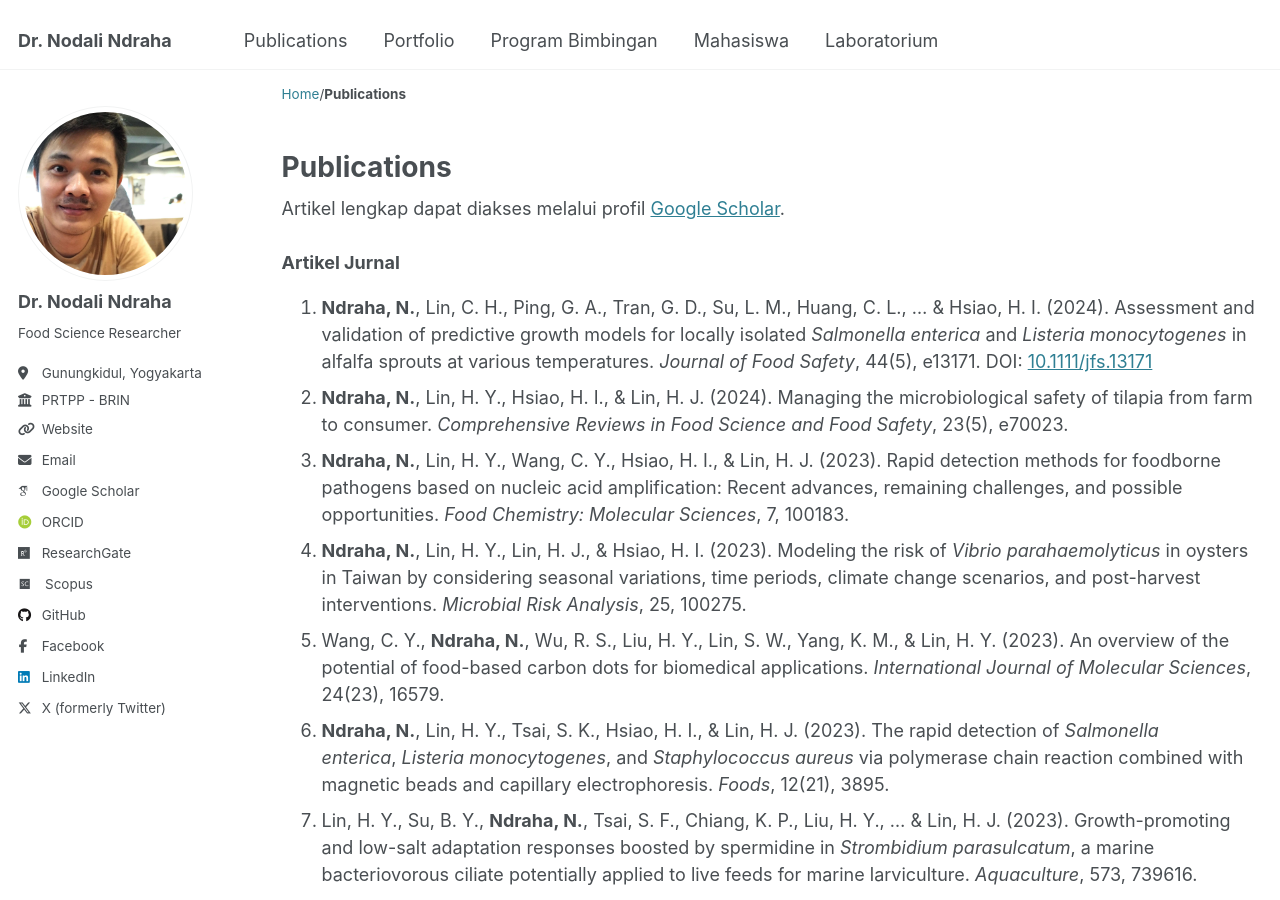
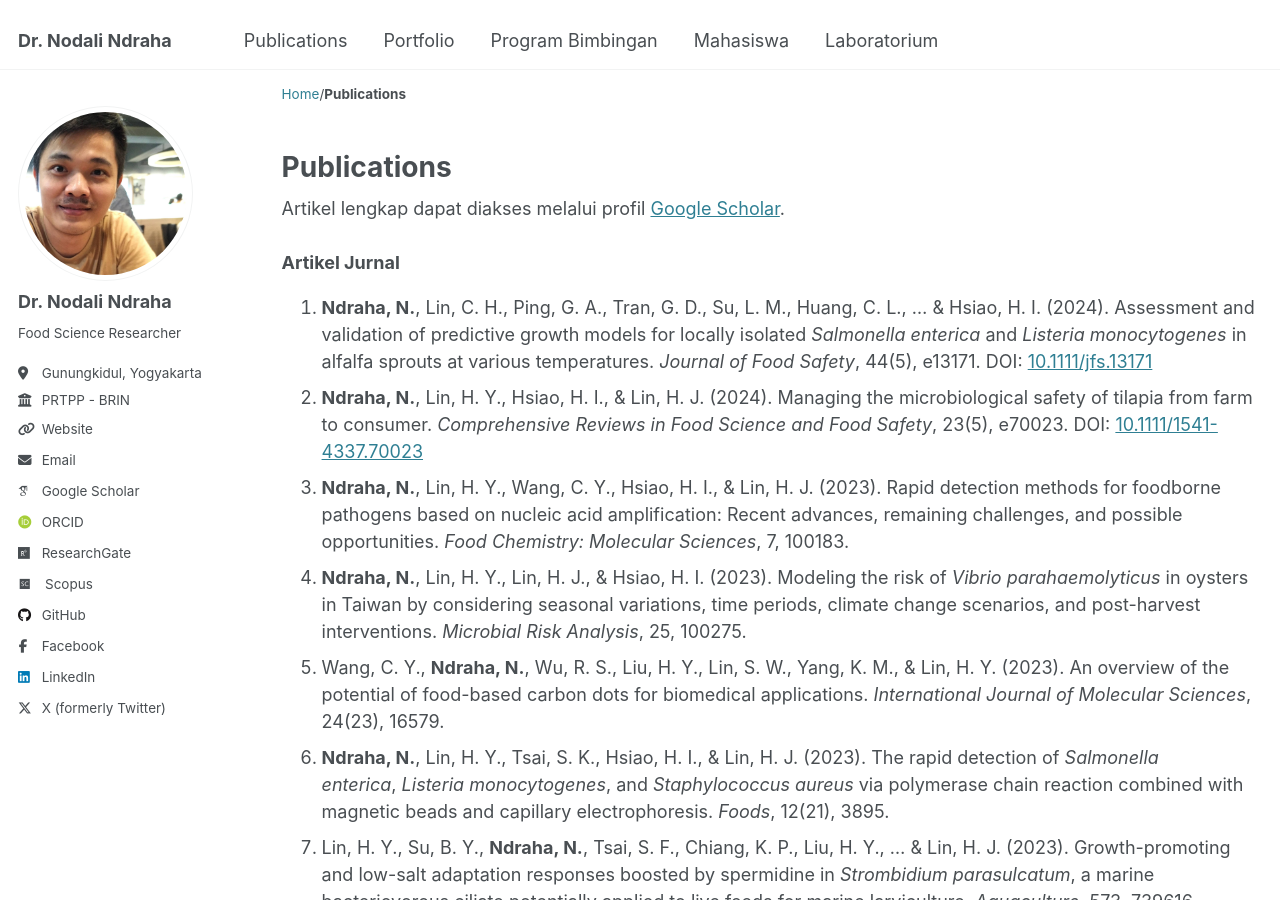
Before and after one commit to nndraha/nodali.github.io, a Jekyll site: the page built from _pages/publications.html, in a window 1280 px wide and 900 px high. Built offline with Jekyll 4.4.1, drawn with Linux system fonts in a browser that asks for light colours; some web fonts are replaced.

Commit message:
Update publications.html

```diff
--- a/_pages/publications.html
+++ b/_pages/publications.html
@@ -14,7 +14,7 @@ author_profile: true
 
 <ol>
   <li><strong>Ndraha, N.</strong>, Lin, C. H., Ping, G. A., Tran, G. D., Su, L. M., Huang, C. L., … &amp; Hsiao, H. I. (2024). Assessment and validation of predictive growth models for locally isolated <em>Salmonella enterica </em>and <em>Listeria monocytogenes</em> in alfalfa sprouts at various temperatures. <em>Journal of Food Safety</em>, 44(5), e13171. DOI: <a href="https://doi.org/10.1111/jfs.13171">10.1111/jfs.13171</a></li>
-  <li><strong>Ndraha, N.</strong>, Lin, H. Y., Hsiao, H. I., &amp; Lin, H. J. (2024). Managing the microbiological safety of tilapia from farm to consumer. <em>Comprehensive Reviews in Food Science and Food Safety</em>, 23(5), e70023.</li>
+  <li><strong>Ndraha, N.</strong>, Lin, H. Y., Hsiao, H. I., &amp; Lin, H. J. (2024). Managing the microbiological safety of tilapia from farm to consumer. <em>Comprehensive Reviews in Food Science and Food Safety</em>, 23(5), e70023. DOI: <a href="https://doi.org/10.1111/1541-4337.70023">10.1111/1541-4337.70023</a></li>
   <li><strong>Ndraha, N.</strong>, Lin, H. Y., Wang, C. Y., Hsiao, H. I., &amp; Lin, H. J. (2023). Rapid detection methods for foodborne pathogens based on nucleic acid amplification: Recent advances, remaining challenges, and possible opportunities. <em>Food Chemistry: Molecular Sciences</em>, 7, 100183.</li>
   <li><strong>Ndraha, N.</strong>, Lin, H. Y., Lin, H. J., &amp; Hsiao, H. I. (2023). Modeling the risk of <em>Vibrio parahaemolyticus</em> in oysters in Taiwan by considering seasonal variations, time periods, climate change scenarios, and post-harvest interventions. <em>Microbial Risk Analysis</em>, 25, 100275.</li>
   <li>Wang, C. Y., <strong>Ndraha, N.</strong>, Wu, R. S., Liu, H. Y., Lin, S. W., Yang, K. M., &amp; Lin, H. Y. (2023). An overview of the potential of food-based carbon dots for biomedical applications. <em>International Journal of Molecular Sciences</em>, 24(23), 16579.</li>
```
